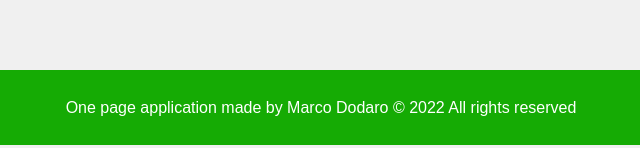
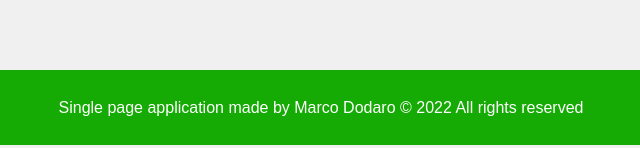
Before and after one commit to Marco-Dodaro/life-quality, a website built with webpack: page src/index.html in a window 1280 px wide. Shown: the part 649-797 px from the top of the page, 319-959 px from the left. Built offline with nearby package versions, Linux system fonts and the light colour scheme.

Commit message:
text correction

```diff
--- a/src/index.html
+++ b/src/index.html
@@ -30,7 +30,7 @@
   </div>
 
   <footer class="flexCenter">
-    One page application made by Marco Dodaro © 2022 All rights reserved
+    Single page application made by Marco Dodaro © 2022 All rights reserved
   </footer>
 
 
```
